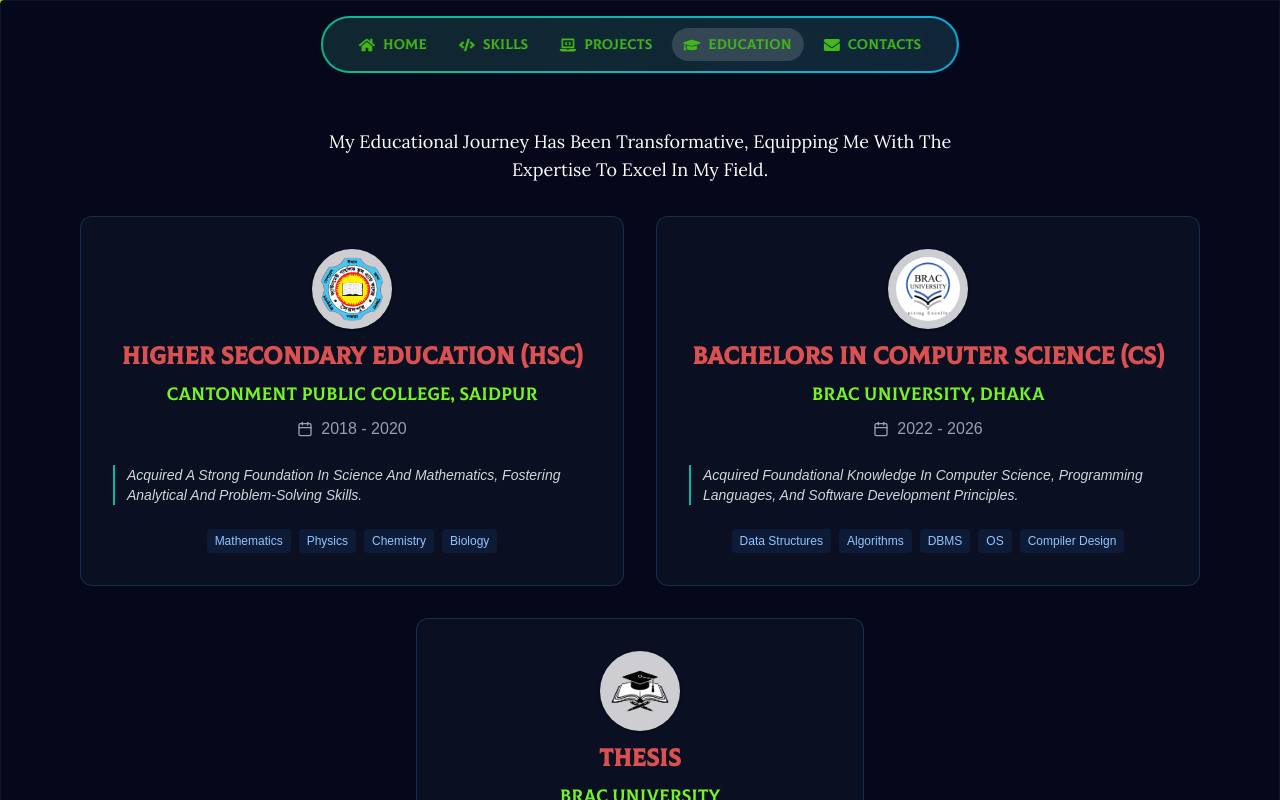
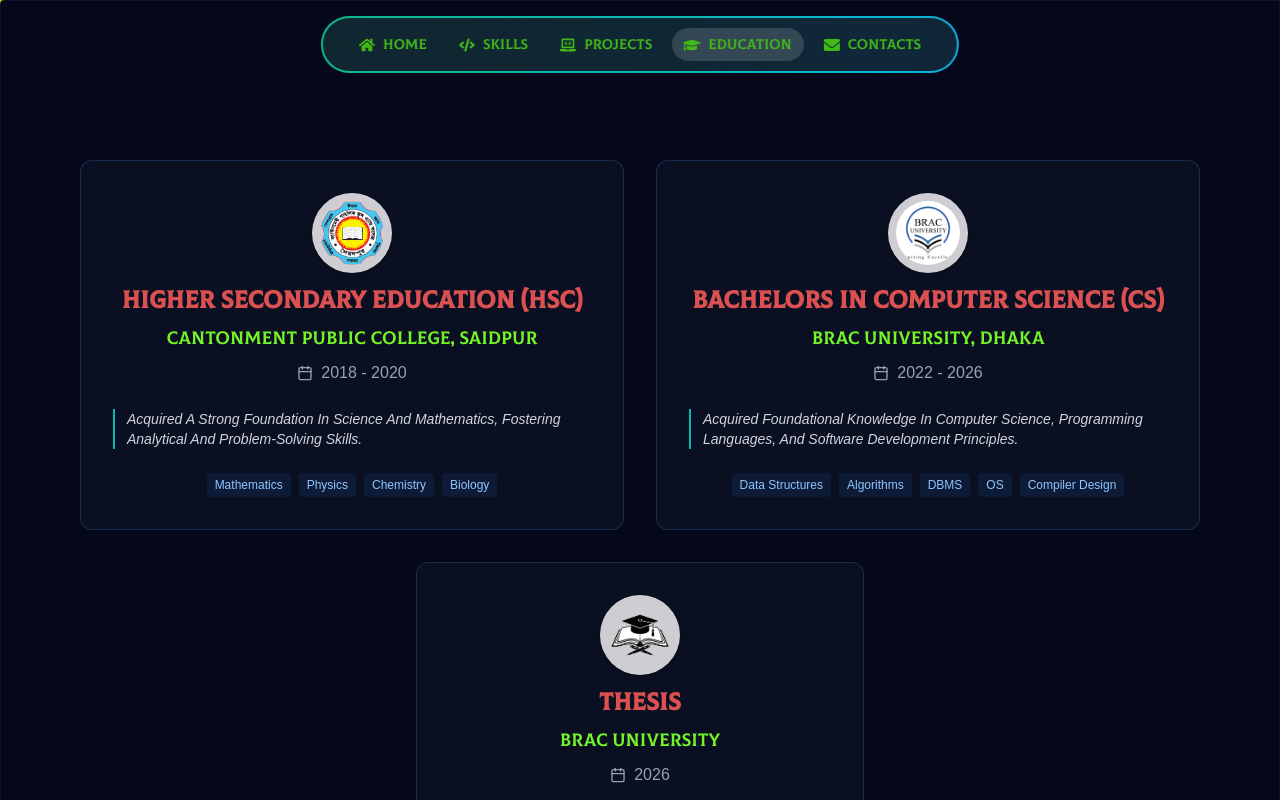
Before and after one commit to uzicodes/utsho-heaven-chowdhury, a Next.js app: page /education in a window 1280 px wide. Shown: the top 800 px of the page. Built offline with nearby package versions, Linux system fonts and the light colour scheme.

Commit message:
eliminated redundant educational journey description from EducationSection

```diff
--- a/src/app/education/page.tsx
+++ b/src/app/education/page.tsx
@@ -183,9 +183,7 @@ const EducationSection: React.FC = () => {
 					transition={{ duration: 0.6 }}
 					className="text-center mb-8 mt-0"
 				>
-					<p className="max-w-2xl mx-auto text-lg mt-0 lora-font" style={{ color: '#FFFFFF' }}>
-						My educational journey has been transformative, equipping me with the expertise to excel in my field.
-					</p>
+
 				</motion.div>
 
 
```
